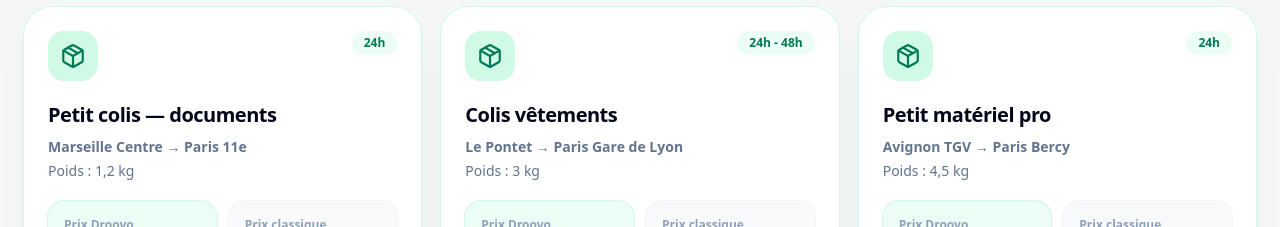
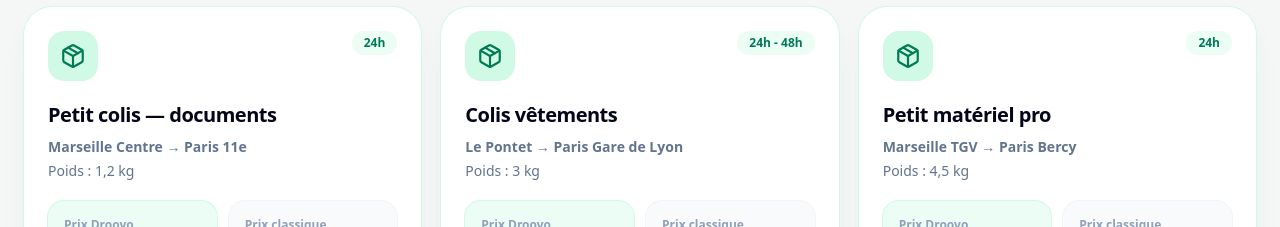
Before and after one commit to lafere75-del/Droovo, a Next.js app: page / in a window 1280 px wide. Shown: the part 1100-1327 px from the top of the page. Built offline with nearby package versions, Linux system fonts and the light colour scheme.

Commit message:
Update DroovoApp.jsx

```diff
--- a/components/DroovoApp.jsx
+++ b/components/DroovoApp.jsx
@@ -44,7 +44,7 @@ const parcels = [
   },
   {
     title: "Petit matériel pro",
-    from: "Avignon TGV",
+    from: "Marseille TGV",
     to: "Paris Bercy",
     weight: "4,5 kg",
     droovoPrice: "16,80 €",
```
